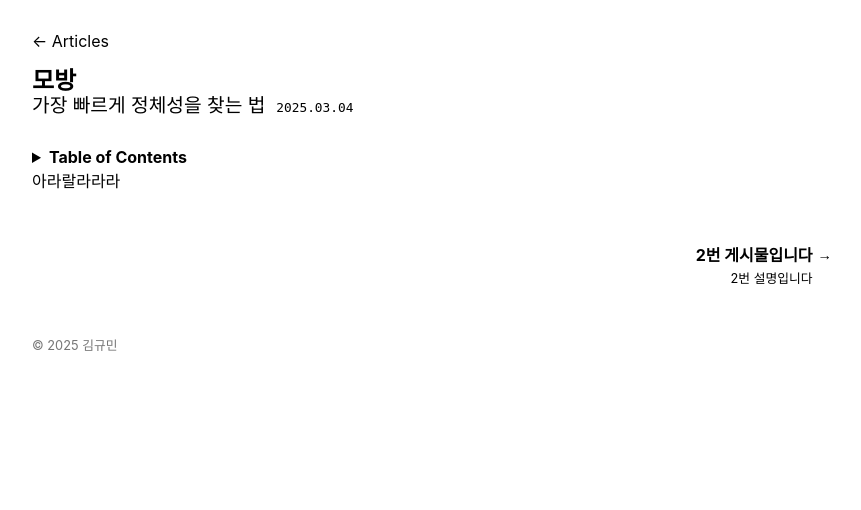
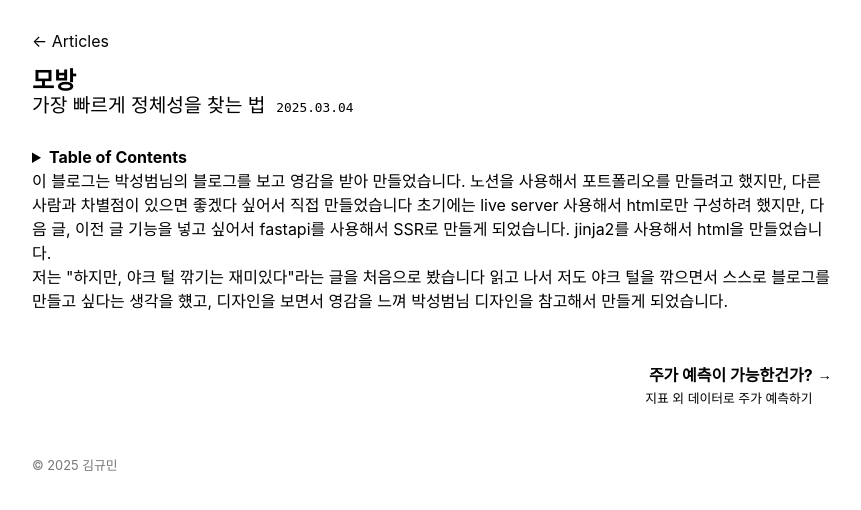
Before and after one commit to gyumingim/blog, a FastAPI app: page /article/1 in a window 1280 px wide. Shown: the part 48-558 px from the top of the page, without its empty margins (0-861 px from the left). Run offline with FastAPI, Linux system fonts and the light colour scheme; some web fonts are replaced.

Commit message:
add::블로그 내용 추가

```diff
--- a/templates/article_one.html
+++ b/templates/article_one.html
@@ -31,7 +31,7 @@
                 </summary>
             </details>
             <article>
-                {{ data.text }}
+                {{ html|safe }}
             </article>
         </section>
         <section style="margin-top: 50px; overflow: hidden;">
--- /dev/null
+++ b/templates/articles/2.html
@@ -0,0 +1,22 @@
+요즘 임베디드에 대한 애정이 식어가고 있다. 배울려고 해도 자료는 하나도 없고 복지는 안좋다고 하고...........
+그래서 다른 분야를 해볼려고 하는데 그 중에 가장 쉬운 파이썬, 그 중에 가장 흔한 주가 예측 프로그램을 만들려고 한다
+<br>
+주가 예측이란게 가능한건가?
+기존의 주가 예측 프로그램들은 과거의 지표(그래프)를 통해서 미래의 지표를 예상하는 방식이 대부분이다.
+근데, 이런 방식이 과연 실제로 유의미하진 않다.
+간단하게 생각해도 어제 주가가 올랐다고 오늘도 오르리란 보장도 없고 내려가기란 보장도 없다. 주가로 주가를 예측하는 것은 거의 불가능에 가깝다.
+그래서 우리는 주가를 예측할 때 내부의 정보가 아닌 외부 정보, 종목에 대한 평가, 인기, 검색 횟수같은 수치를 가지고 주가를 예측해야한다.
+<br>
+그게 주가에 유의미한 영향을 주나?
+그런 트렌드에 따라 변화율이 가장 높은 건 코인, 중에 밈코인이다. (미국 보험 회사 CEO 암살범, Luige의 이름을 딴 코인도 몇일만에 40배가 올랐다.) 밈코인은 밈이 유명하면 유명할수록 더 큰 수익을 기대할 수 있다. 그러므로 우리는 각종 자료들을 수집해서 각각의 코인에 대한 바이럴 지표를 측정하고 그에 따라 오를 코인을 찾을 수 있다.
+<br>
+데이터 예측을 위해 이러한 데이터를 썼다.
+<br>
+<ul>
+    <li>punp.fun 댓글 수 : pump.fun은 신생 밈코인을 알려주는 사이트이다. 여기선 코인에 대해 댓글을 달 수 있는데, 사전 마케팅이 잘 되있는 코인이라면 초기에도 댓글 수가 많을 것으로 예상해서 이 데이터를 썼다.</li>
+    <li>owner가 가진 지분 : 대부분의 신생 밈코인은 onwer가 많은 지분을 갖고, 그걸 외부 세력으로 펌핑 시켜서 이익을 얻는 코인이 대부분이다. owner가 과도하게 많은 지분을 가지고 있다면, 한탕 먹고 튈 가능성이 크기 때문에 이것도 체크</li>
+    <li>market cap(시가총액) : market cap이 낮다면 코인이 아직 자리 잡지 못했다는 뜻이다. 물론 초기에 진입해서 큰 수익을 얻을 수 있지만 너무 하이리스크라서 나는 최소 10k 정도를 최소 market cap으로 잡았다. </li>
+    <li>기타 위험 요소 : 스나이퍼 비율, owner 주소가 스캠 전적이 있는지, 트위터가 도용인지 등은 gmgn에서 판별해주기 때문에 위의 요소에 걸러진 코인을 gmgn 사이트에 넣으면 한번 더 거를 수 있다. </li>
+</ul>
+<br>
+bro 코인 떡상 가자~~~~~~~~~~~~~~~~~~
--- a/templates/articles/2.json
+++ b/templates/articles/2.json
@@ -1,6 +1,6 @@
 {
-    "title": "2번 게시물입니다",
-    "desc": "2번 설명입니다",
-    "date": "2025.03.03",
+    "title": "주가 예측이 가능한건가?",
+    "desc": "지표 외 데이터로 주가 예측하기",
+    "date": "2025.03.04",
     "text": "아라랄라라라"
 }
--- /dev/null
+++ b/templates/articles/3.html
@@ -0,0 +1,138 @@
+<link rel="preconnect" href="https://fonts.googleapis.com">
+<link rel="preconnect" href="https://fonts.gstatic.com" crossorigin>
+<link href="https://fonts.googleapis.com/css2?family=Roboto+Mono:ital,wght@0,100..700;1,100..700&display=swap"
+    rel="stylesheet">
+<link rel="stylesheet" href="../static/globals.css">
+요즘 원티드 들어가서 채용공고를 계속 둘러보고 있다. 왜 원티드에서 보냐.. 잡코리아나 다른 곳은 임베디드 개발자가 없고 프론트, 백엔드 개발자만 분류되어 있기 때문이다.. 암튼 공고를 계속 보다보면 필수 조건에
+RTOS 개발 경험이 적혀있는 것을 자주 보았다. RTOS는 MCU에서 비동기 처리를 하기 위한 수단이라고 알고 있다. 암튼 이렇게 중요한 RTOS를 실전으로 써보기 위해 아두이노를 사용할 것이다.
+
+<br>
+이거 보면서 할거다
+<br>
+<a style="color: #005ccc;" href="https://m.blog.naver.com/simjk98/221884052885">https://m.blog.naver.com/simjk98/221884052885</a>
+<div></div>
+<a style="color: #005ccc;" href="https://m.blog.naver.com/simjk98/221884052885">[아두이노강좌]아두이노에서 MultiTasking 수행하기-Using FreeRTOS</a>
+
+<br>
+
+RTOS 써서 좋은 점은
+특정 작업의 지연으로 다른 작업이 지연되는 것을 막을 수 있다. 즉 비동기 처리가 가능하다는 것이다.
+그리고 Task 마다 우선순위를 다르게 부여해서 중요한 Task를 먼저 실행시킬 수도 있다.
+
+<br>
+FreeRTOS 설치해보자
+아두이노에는 많은 FreeRTOS가 있다. 여기서는 리차드 베리가 만든 FreeRTOS를 쓴다
+설치 ㄱㄱ
+하려고 했는데 리차드 베리의 FreeRTOS가 안보여저 필립의 FreeRTOS를 설치했다
+<br>
+설치에 성공했다면 예제를 열어서 AnalogRead_DigitalRead 코드를 보자
+<br>
+<br>
+<pre style="font-family:Roboto Mono;color: rgb(36, 41, 46); background-color: rgb(255, 255, 255); font-weight: 400; ">
+    <span style="color: rgb(0, 92, 197); font-weight: 400;">#<span style="color: rgb(215, 58, 73); font-weight: 400;">include</span> <span style="color: rgb(3, 47, 98); font-weight: 400;">&lt;Arduino_FreeRTOS.h&gt;</span>;</span>
+    <span style="color: rgb(0, 92, 197); font-weight: 400;">#<span style="color: rgb(215, 58, 73); font-weight: 400;">include</span> <span style="color: rgb(3, 47, 98); font-weight: 400;">&lt;semphr.h&gt;</span>;  <span style="color: rgb(106, 115, 125); font-weight: 400;">// 세마포어(또는 플래그)를 위한 FreeRTOS 함수를 추가합니다.</span></span>
+
+    <span style="color: rgb(106, 115, 125); font-weight: 400;">// 직렬 포트를 관리하기 위해 사용할 뮤텍스 세마포어 핸들을 선언합니다.</span>
+    <span style="color: rgb(106, 115, 125); font-weight: 400;">// 한 번에 하나의 태스크만 이 리소스에 접근하도록 보장합니다.</span>
+    SemaphoreHandle_t xSerialSemaphore;
+
+    <span style="color: rgb(106, 115, 125); font-weight: 400;">// 디지털 읽기와 아날로그 읽기를 위한 두 개의 태스크를 정의합니다</span>
+    <span style="color: rgb(36, 41, 46); font-weight: 400;"><span style="color: rgb(215, 58, 73); font-weight: 400;">void</span> <span style="color: rgb(111, 66, 193); font-weight: 400;">TaskDigitalRead</span><span style="color: rgb(36, 41, 46); font-weight: 400;">( <span style="color: rgb(215, 58, 73); font-weight: 400;">void</span> *pvParameters )</span></span>;
+    <span style="color: rgb(36, 41, 46); font-weight: 400;"><span style="color: rgb(215, 58, 73); font-weight: 400;">void</span> <span style="color: rgb(111, 66, 193); font-weight: 400;">TaskAnalogRead</span><span style="color: rgb(36, 41, 46); font-weight: 400;">( <span style="color: rgb(215, 58, 73); font-weight: 400;">void</span> *pvParameters )</span></span>;
+
+    <span style="color: rgb(106, 115, 125); font-weight: 400;">// 보드에 전원을 印加하거나 리셋을 누를 때 한 번 실행되는 설정 함수</span>
+    <span style="color: rgb(36, 41, 46); font-weight: 400;"><span style="color: rgb(215, 58, 73); font-weight: 400;">void</span> <span style="color: rgb(111, 66, 193); font-weight: 400;">setup</span><span style="color: rgb(36, 41, 46); font-weight: 400;">()</span> </span>{
+      <span style="color: rgb(106, 115, 125); font-weight: 400;">// 9600 비트/초의 직렬 통신을 초기화합니다</span>
+      Serial.<span style="color: rgb(227, 98, 9); font-weight: 400;">begin</span>(<span style="color: rgb(0, 92, 197); font-weight: 400;">9600</span>);
+
+      <span style="color: rgb(215, 58, 73); font-weight: 400;">while</span> (!Serial) {
+        ; <span style="color: rgb(106, 115, 125); font-weight: 400;">// 직렬 포트 연결을 기다립니다. 32u4 기반 보드의 네이티브 USB에 필요합니다.</span>
+      }
+
+      <span style="color: rgb(106, 115, 125); font-weight: 400;">// 세마포어는 태스크가 리소스 공유로 인해 일시 중지되어야 할 때 유용합니다.</span>
+      <span style="color: rgb(106, 115, 125); font-weight: 400;">// 세마포어는 스케줄러 실행 중에만 사용해야 하지만, 여기서 설정할 수 있습니다.</span>
+      <span style="color: rgb(215, 58, 73); font-weight: 400;">if</span> ( xSerialSemaphore == <span style="color: rgb(0, 92, 197); font-weight: 400;">NULL</span> )  <span style="color: rgb(106, 115, 125); font-weight: 400;">// 직렬 세마포어가 이미 생성되지 않았는지 확인합니다.</span>
+      {
+        xSerialSemaphore = <span style="color: rgb(227, 98, 9); font-weight: 400;">xSemaphoreCreateMutex</span>();
+        <span style="color: rgb(215, 58, 73); font-weight: 400;">if</span> ( ( xSerialSemaphore ) != <span style="color: rgb(0, 92, 197); font-weight: 400;">NULL</span> )
+          <span style="color: rgb(227, 98, 9); font-weight: 400;">xSemaphoreGive</span>( ( xSerialSemaphore ) );
+      }
+
+      <span style="color: rgb(106, 115, 125); font-weight: 400;">// 독립적으로 실행될 두 개의 태스크 설정</span>
+      <span style="color: rgb(227, 98, 9); font-weight: 400;">xTaskCreate</span>(
+        TaskDigitalRead
+        ,  <span style="color: rgb(3, 47, 98); font-weight: 400;">"DigitalRead"</span>  <span style="color: rgb(106, 115, 125); font-weight: 400;">// 사람이 알아볼 수 있는 이름</span>
+        ,  <span style="color: rgb(0, 92, 197); font-weight: 400;">128</span>  <span style="color: rgb(106, 115, 125); font-weight: 400;">// 스택 크기 (스택 하이워터 마크를 읽어 확인 및 조정 가능)</span>
+        ,  <span style="color: rgb(0, 92, 197); font-weight: 400;">NULL</span> <span style="color: rgb(106, 115, 125); font-weight: 400;">// 태스크 매개변수</span>
+        ,  <span style="color: rgb(0, 92, 197); font-weight: 400;">2</span>   <span style="color: rgb(106, 115, 125); font-weight: 400;">// 우선순위 (3이 가장 높고, 0이 가장 낮음)</span>
+        ,  <span style="color: rgb(0, 92, 197); font-weight: 400;">NULL</span> ); <span style="color: rgb(106, 115, 125); font-weight: 400;">// 태스크 핸들</span>
+
+      <span style="color: rgb(227, 98, 9); font-weight: 400;">xTaskCreate</span>(
+        TaskAnalogRead
+        ,  <span style="color: rgb(3, 47, 98); font-weight: 400;">"AnalogRead"</span> <span style="color: rgb(106, 115, 125); font-weight: 400;">// 사람이 알아볼 수 있는 이름</span>
+        ,  <span style="color: rgb(0, 92, 197); font-weight: 400;">128</span>  <span style="color: rgb(106, 115, 125); font-weight: 400;">// 스택 크기</span>
+        ,  <span style="color: rgb(0, 92, 197); font-weight: 400;">NULL</span> <span style="color: rgb(106, 115, 125); font-weight: 400;">// 태스크 매개변수</span>
+        ,  <span style="color: rgb(0, 92, 197); font-weight: 400;">1</span>   <span style="color: rgb(106, 115, 125); font-weight: 400;">// 우선순위</span>
+        ,  <span style="color: rgb(0, 92, 197); font-weight: 400;">NULL</span> ); <span style="color: rgb(106, 115, 125); font-weight: 400;">// 태스크 핸들</span>
+
+      <span style="color: rgb(106, 115, 125); font-weight: 400;">// 이제 개별 태스크 스케줄링을 관리하는 태스크 스케줄러가 자동으로 시작됩니다.</span>
+    }
+
+    <span style="color: rgb(36, 41, 46); font-weight: 400;"><span style="color: rgb(215, 58, 73); font-weight: 400;">void</span> <span style="color: rgb(111, 66, 193); font-weight: 400;">loop</span><span style="color: rgb(36, 41, 46); font-weight: 400;">()</span>
+    </span>{
+      <span style="color: rgb(106, 115, 125); font-weight: 400;">// 비어 있음. 모든 작업은 태스크에서 수행됩니다.</span>
+    }
+
+    <span style="color: rgb(36, 41, 46); font-weight: 400;"><span style="color: rgb(215, 58, 73); font-weight: 400;">void</span> <span style="color: rgb(111, 66, 193); font-weight: 400;">TaskDigitalRead</span><span style="color: rgb(36, 41, 46); font-weight: 400;">( <span style="color: rgb(215, 58, 73); font-weight: 400;">void</span> *pvParameters __attribute__((unused)) )</span>  <span style="color: rgb(106, 115, 125); font-weight: 400;">// 이것은 태스크입니다.</span>
+    </span>{
+      <span style="color: rgb(106, 115, 125); font-weight: 400;">// 디지털 핀 2에 푸시버튼이 연결되어 있습니다. 이름을 지정합니다:</span>
+      <span style="color: rgb(215, 58, 73); font-weight: 400;">uint8_t</span> pushButton = <span style="color: rgb(0, 92, 197); font-weight: 400;">2</span>;
+
+      <span style="color: rgb(106, 115, 125); font-weight: 400;">// 푸시버튼의 핀을 입력으로 설정:</span>
+      <span style="color: rgb(227, 98, 9); font-weight: 400;">pinMode</span>(pushButton, INPUT);
+
+      <span style="color: rgb(215, 58, 73); font-weight: 400;">for</span> (;;) <span style="color: rgb(106, 115, 125); font-weight: 400;">// 태스크는 절대 반환되거나 종료되지 않아야 합니다.</span>
+      {
+        <span style="color: rgb(106, 115, 125); font-weight: 400;">// 입력 핀 읽기:</span>
+        <span style="color: rgb(215, 58, 73); font-weight: 400;">int</span> buttonState = <span style="color: rgb(227, 98, 9); font-weight: 400;">digitalRead</span>(pushButton);
+
+        <span style="color: rgb(106, 115, 125); font-weight: 400;">// 직렬 세마포어를 얻거나 "가져올" 수 있는지 확인합니다.</span>
+        <span style="color: rgb(106, 115, 125); font-weight: 400;">// 세마포어를 사용할 수 없으면 스케줄러의 5틱 동안 기다려 사용 가능한지 확인합니다.</span>
+        <span style="color: rgb(215, 58, 73); font-weight: 400;">if</span> ( <span style="color: rgb(227, 98, 9); font-weight: 400;">xSemaphoreTake</span>( xSerialSemaphore, ( TickType_t ) <span style="color: rgb(0, 92, 197); font-weight: 400;">5</span> ) == pdTRUE )
+        {
+          <span style="color: rgb(106, 115, 125); font-weight: 400;">// 세마포어를 얻어 공유 리소스에 접근할 수 있게 되었습니다.</span>
+          <span style="color: rgb(106, 115, 125); font-weight: 400;">// 인쇄에 시간이 걸리므로 직렬 포트를 단독으로 사용하고 싶습니다.</span>
+          <span style="color: rgb(106, 115, 125); font-weight: 400;">// 변환 중간에 빼앗기지 않도록 합니다.</span>
+          <span style="color: rgb(106, 115, 125); font-weight: 400;">// 버튼 상태 출력:</span>
+          Serial.<span style="color: rgb(227, 98, 9); font-weight: 400;">println</span>(buttonState);
+
+          <span style="color: rgb(227, 98, 9); font-weight: 400;">xSemaphoreGive</span>( xSerialSemaphore );
+        }
+
+        <span style="color: rgb(227, 98, 9); font-weight: 400;">vTaskDelay</span>(<span style="color: rgb(0, 92, 197); font-weight: 400;">1</span>);  <span style="color: rgb(106, 115, 125); font-weight: 400;">// 안정성을 위해 읽기 사이에 1틱(약 15ms) 지연</span>
+      }
+    }
+
+    <span style="color: rgb(36, 41, 46); font-weight: 400;"><span style="color: rgb(215, 58, 73); font-weight: 400;">void</span> <span style="color: rgb(111, 66, 193); font-weight: 400;">TaskAnalogRead</span><span style="color: rgb(36, 41, 46); font-weight: 400;">( <span style="color: rgb(215, 58, 73); font-weight: 400;">void</span> *pvParameters __attribute__((unused)) )</span>  <span style="color: rgb(106, 115, 125); font-weight: 400;">// 이것은 태스크입니다.</span>
+    </span>{
+      <span style="color: rgb(215, 58, 73); font-weight: 400;">for</span> (;;)
+      {
+        <span style="color: rgb(106, 115, 125); font-weight: 400;">// 아날로그 핀 0의 입력 읽기:</span>
+        <span style="color: rgb(215, 58, 73); font-weight: 400;">int</span> sensorValue = <span style="color: rgb(227, 98, 9); font-weight: 400;">analogRead</span>(A0);
+
+        <span style="color: rgb(106, 115, 125); font-weight: 400;">// 직렬 세마포어를 얻거나 "가져올" 수 있는지 확인합니다.</span>
+        <span style="color: rgb(106, 115, 125); font-weight: 400;">// 세마포어를 사용할 수 없으면 스케줄러의 5틱 동안 기다려 사용 가능한지 확인합니다.</span>
+        <span style="color: rgb(215, 58, 73); font-weight: 400;">if</span> ( <span style="color: rgb(227, 98, 9); font-weight: 400;">xSemaphoreTake</span>( xSerialSemaphore, ( TickType_t ) <span style="color: rgb(0, 92, 197); font-weight: 400;">5</span> ) == pdTRUE )
+        {
+          <span style="color: rgb(106, 115, 125); font-weight: 400;">// 세마포어를 얻어 공유 리소스에 접근할 수 있게 되었습니다.</span>
+          <span style="color: rgb(106, 115, 125); font-weight: 400;">// 인쇄에 시간이 걸리므로 직렬 포트를 단독으로 사용하고 싶습니다.</span>
+          <span style="color: rgb(106, 115, 125); font-weight: 400;">// 변환 중간에 빼앗기지 않도록 합니다.</span>
+          <span style="color: rgb(106, 115, 125); font-weight: 400;">// 읽은 값 출력:</span>
+          Serial.<span style="color: rgb(227, 98, 9); font-weight: 400;">println</span>(sensorValue);
+
+          <span style="color: rgb(227, 98, 9); font-weight: 400;">xSemaphoreGive</span>( xSerialSemaphore );
+        }
+
+        <span style="color: rgb(227, 98, 9); font-weight: 400;">vTaskDelay</span>(<span style="color: rgb(0, 92, 197); font-weight: 400;">1</span>);  <span style="color: rgb(106, 115, 125); font-weight: 400;">// 안정성을 위해 읽기 사이에 1틱(약 15ms) 지연</span>
+      }
+    }</pre>
--- a/templates/articles/3.json
+++ b/templates/articles/3.json
@@ -1,6 +1,6 @@
 {
-    "title": "3번 게시물입니다",
-    "desc": "3번 내용입니다",
+    "title": "비동기적으로 Hello world!를 띄워보자",
+    "desc": "아두이노로 RTOS 써보기",
     "date": "2025.03.03",
     "text": "아라랄라라라"
 }
```
